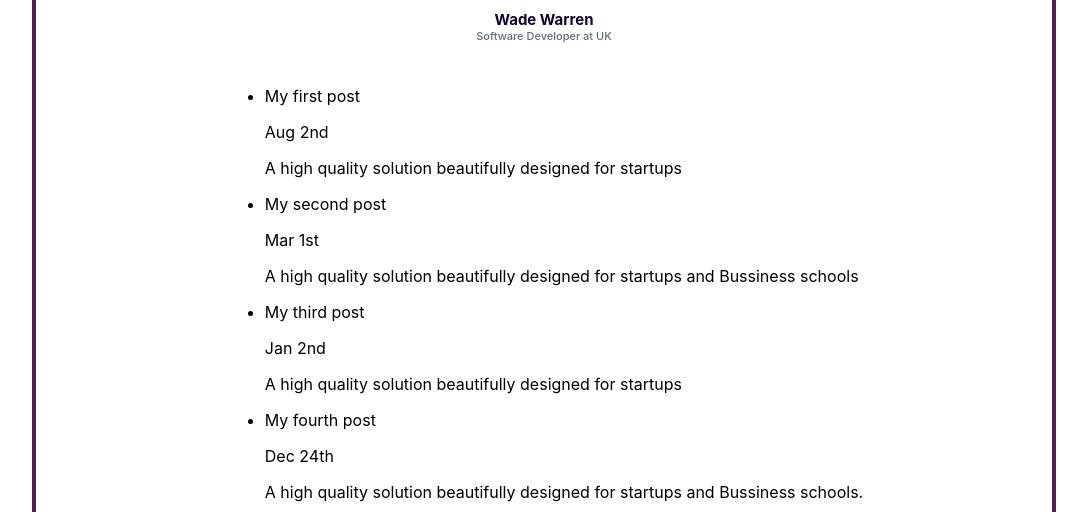
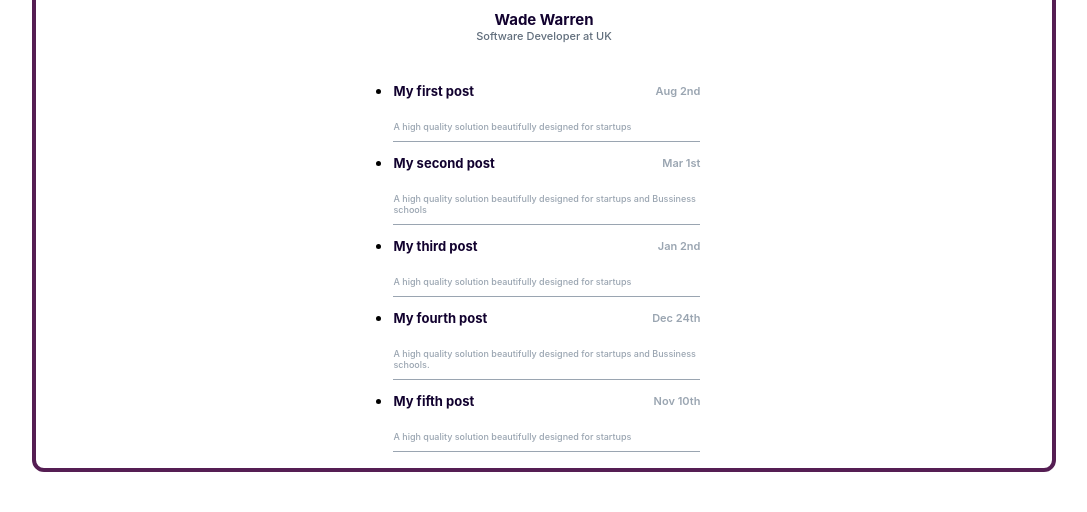
Before and after one commit to kdChary/blog-list, a React (Create React App) app: page / in a window 1280 px wide. Shown: the part 288-800 px from the top of the page, without its empty margins (96-1183 px from the left). Built offline with nearby package versions, Linux system fonts and the light colour scheme; a web font is replaced by a local one.

Commit message:
blog-item styled

```diff
--- a/src/components/BlogItem/index.css
+++ b/src/components/BlogItem/index.css
@@ -1 +1,31 @@
-/* Write your CSS code here */
+.blog-item {
+  display: column;
+  flex-direction: column;
+  justify-content: space-between;
+  width: 90%;
+  border-bottom: solid 1px #9aa5b1;
+}
+
+.blog-item-heder {
+  display: flex;
+  justify-content: space-between;
+  align-items: center;
+}
+
+.post-title {
+  font-size: 13px;
+  font-weight: 700;
+  color: #12022f;
+}
+
+.post-time {
+  font-size: 11px;
+  font-weight: 600;
+  color: #9aa5b1;
+}
+
+.post-description {
+  font-size: 9px;
+  font-weight: 500;
+  color: #9aa5b1;
+}
```
